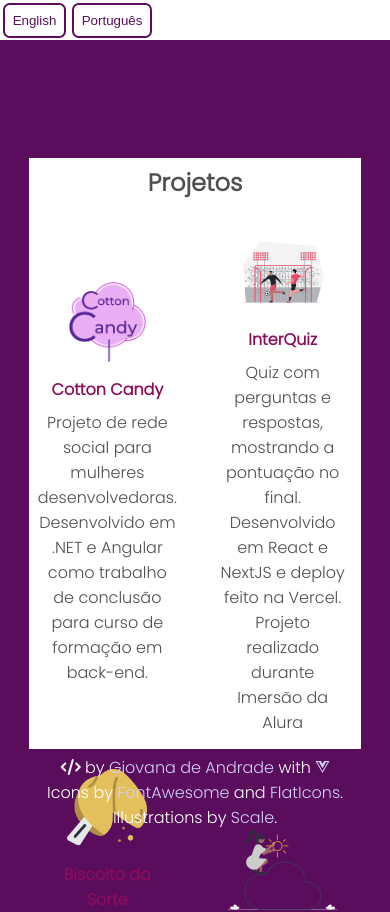
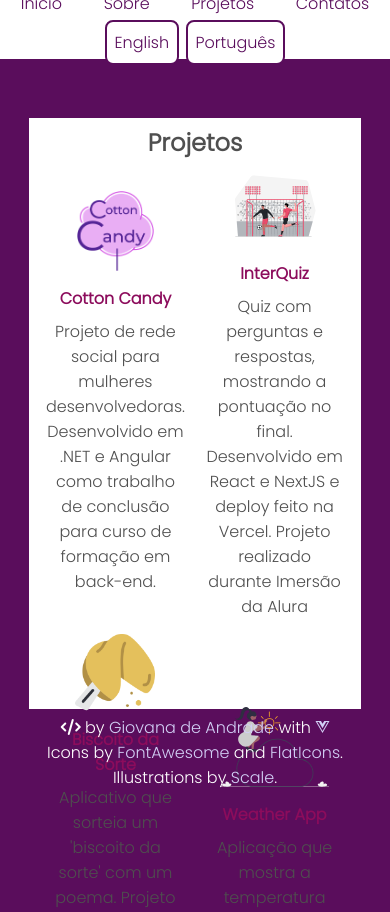
Before and after one commit to giovanaandrade/giovana-portfolio, a Vue app: page /projects in a window 390 px wide. Shown: the top 912 px of the page. Built offline with nearby package versions, Linux system fonts and the light colour scheme; the HTML template or start-up script is replaced by a standard one.

Commit message:
change styles and html

```diff
--- a/src/App.vue
+++ b/src/App.vue
@@ -1,17 +1,14 @@
 <template>
   <NavMenu />
-
-  <div class="container-page">
-    <div class="container">
-      <div class="component">
-        <router-view v-slot="{ Component }">
-          <transition name="page" mode="out-in">
-            <component :is="Component" />
-          </transition>
-        </router-view>
-      </div>
+  <main class="container-page">
+    <div class="container-component">
+      <router-view v-slot="{ Component }">
+        <transition name="page" mode="out-in">
+          <component :is="Component" />
+        </transition>
+      </router-view>
     </div>
-  </div>
+  </main>
   <Footer />
 </template>
 <script>
@@ -28,24 +25,61 @@
   margin: 0;
   padding: 0;
   box-sizing: border-box;
+  font-size: 16px;
 }
 a {
   text-decoration: none;
   color: #8c0c5c;
   transition: all 1s;
 }
-
 a:active,
 a:hover {
   text-decoration: none;
   color: #79cfff;
 }
-
 body {
   color: #4f4f4f;
   font-family: "Poppins", sans-serif;
-  font-size: 16px;
   background: rgb(90, 13, 92);
+}
+
+button {
+  font: 1em "Poppins", sans-serif;
+  padding: 0.7em;
+  background: #ffffff;
+  border: solid #5a0d5c 0.15em;
+  -webkit-border-radius: 0.5em;
+  -moz-border-radius: 0.5em;
+  border-radius: 0.5em;
+  text-decoration: none;
+  color: #5a0d5c;
+  cursor: pointer;
+  text-align: center;
+  transition: all 1s;
+}
+
+button:hover,
+button:active {
+  color: #ffffff;
+  background-color: #5a0d5c;
+}
+.container-page {
+  padding-top: 14vh;
+  display: flex;
+  justify-content: center;
+  align-content: center;
+}
+.container-component {
+  background-color: white;
+  width: 85vw;
+  height: 70vh;
+}
+h1 {
+  font-size: 2rem;
+}
+
+h2 {
+  font-size: 1.5rem;
 }
 .page-enter-active,
 .page-leave-active {
@@ -55,15 +89,4 @@
 .page-leave-to {
   opacity: 0;
 }
-.container-page {
-  padding-top: 14vh;
-  display: flex;
-  justify-content: center;
-  align-content: center;
-}
-.container {
-  background-color: white;
-  width: 85vw;
-  height: 70vh;
-}
 </style>
--- a/src/components/Footer.vue
+++ b/src/components/Footer.vue
@@ -34,13 +34,10 @@
 }
 
 footer a {
-  text-decoration: none;
   color: #d2cff5;
-  transition: all 1s;
 }
 
 footer a:hover {
-  text-decoration: none;
   text-shadow: 1px 1px 3px #8c0c5c;
   color: #79cfff;
 }
--- a/src/components/NavMenu.vue
+++ b/src/components/NavMenu.vue
@@ -2,12 +2,12 @@
   <nav class="menu">
     <ul>
       <li v-for="(route, index) in routes" :key="index">
-        <router-link class="link" :to="route.path"
+        <router-link class="menu-item" :to="route.path"
           ><span v-if="getterLanguage == db.english">{{ route.name }}</span
           ><span v-else>{{ route.nome }}</span></router-link
         >
       </li>
-      <li class="language">
+      <li>
         <button @click="translateToEnglish()">English</button>
         <button @click="translateToPortuguese()">Português</button>
       </li>
@@ -33,131 +33,44 @@
 </script>
 
 <style scoped>
-a,
-a:active,
-a:hover {
-  text-shadow: none;
-}
-
 .menu {
   background-color: white;
+  position: fixed;
+  width: 100%;
+  top: 0;
+  z-index: 1;
+  height: 7vh;
+  display: flex;
+  align-items: center;
 }
 
 .menu button {
   margin: 0.2em;
   padding: 0.5rem;
-  background: #ffffff;
-  border: solid #5a0d5c 0.15em;
-  -webkit-border-radius: 0.5em;
-  -moz-border-radius: 0.5em;
-  border-radius: 0.5em;
+}
+
+.menu-item {
   text-decoration: none;
   color: #5a0d5c;
-  display: inline-block;
-  cursor: pointer;
-  text-align: center;
   transition: all 1s;
+  padding: 2vh;
 }
-
 .menu button:hover,
-.menu button:active {
-  -webkit-border-radius: 0.5em;
-  -moz-border-radius: 0.5em;
-  border-radius: 0.5em;
+.menu button:active,
+.menu-item:hover {
   color: #ffffff;
   background-color: #5a0d5c;
-  border: solid #5a0d5c 0.15em;
-  text-decoration: none;
-}
-
-.menu .link {
-  text-decoration: none;
-  color: #5a0d5c;
-  transition: background-color 1s, color 1s;
 }
 
 .menu li {
   list-style: none;
 }
 
-@media (min-width: 768px) {
-  .menu {
-    position: fixed;
-    width: 100%;
-    top: 0;
-    z-index: 1;
-    height: 7vh;
-    display: flex;
-    align-items: center;
-  }
-
-  .menu ul {
-    width: 100vw;
-    display: flex;
-    justify-content: space-around;
-    flex-wrap: wrap;
-    align-items: center;
-  }
-
-  .menu .icon {
-    display: none;
-  }
-
-  .menu .link {
-    padding: 2vh;
-  }
-
-  .menu .link:hover {
-    background: #5a0d5c;
-    color: white;
-  }
-}
-
-@media screen and (max-width: 768px) {
-  .menu {
-    overflow: hidden;
-  }
-
-  .menu .link {
-    display: none;
-    height: 7vh;
-    justify-content: space-between;
-    align-items: center;
-  }
-  .menu .link.icon {
-    float: right;
-    display: flex;
-    height: 7vh;
-    padding-left: 8%;
-    padding-right: 5%;
-  }
-
-  .menu.responsive {
-    position: relative;
-  }
-
-  .menu.responsive ul {
-    height: 40%;
-    display: flex;
-    flex-direction: column;
-    justify-content: space-around;
-    flex-wrap: wrap;
-    padding-left: 3%;
-    padding-top: 2%;
-  }
-
-  .menu.responsive .link.icon {
-    position: absolute;
-    right: 0;
-    top: 0;
-    display: flex;
-    padding-left: 8%;
-    padding-right: 5%;
-  }
-  .menu.responsive .link {
-    float: none;
-    display: block;
-    text-align: left;
-  }
+.menu ul {
+  width: 100vw;
+  display: flex;
+  justify-content: space-around;
+  flex-wrap: wrap;
+  align-items: center;
 }
 </style>
--- a/src/views/About.vue
+++ b/src/views/About.vue
@@ -1,5 +1,5 @@
 <template>
-  <div class="about">
+  <section class="about">
     <h2>
       {{ this.getterLanguage.aboutPage.title }}
     </h2>
@@ -11,18 +11,14 @@
       {{ this.getterLanguage.aboutPage.skills }}
     </h3>
 
-    <div class="skills">
+    <article class="skills">
       <p>HTML, CSS, React e .NET</p>
-    </div>
+    </article>
 
-    <div class="curriculo">
-      <a href="./assets/Currículo.pdf" target="_blank" download>
-        <button class="botao-curriculo">
-          Download {{ this.getterLanguage.aboutPage.curriculum }}
-        </button>
-      </a>
-    </div>
-  </div>
+    <a href="./assets/Currículo.pdf" target="_blank" download>
+      <button>Download {{ this.getterLanguage.aboutPage.curriculum }}</button>
+    </a>
+  </section>
 </template>
 
 <script>
@@ -46,30 +42,4 @@
   justify-content: space-around;
   width: 95%;
 }
-.botao-curriculo {
-  font-size: 16px;
-  padding: 0.7em;
-  background: #ffffff;
-  border: solid #5a0d5c 0.15em;
-  -webkit-border-radius: 0.5em;
-  -moz-border-radius: 0.5em;
-  border-radius: 0.5em;
-  text-decoration: none;
-  color: #5a0d5c;
-  display: inline-block;
-  cursor: pointer;
-  text-align: center;
-  transition: all 1s;
-}
-
-.botao-curriculo:hover,
-.botao-curriculo:active {
-  -webkit-border-radius: 0.5em;
-  -moz-border-radius: 0.5em;
-  border-radius: 0.5em;
-  color: #ffffff;
-  background-color: #5a0d5c;
-  border: solid #5a0d5c 0.15em;
-  text-decoration: none;
-}
 </style>
--- a/src/views/Contact.vue
+++ b/src/views/Contact.vue
@@ -1,7 +1,7 @@
 <template>
   <section class="contact">
     <h2>{{ getterLanguage.contactPage.title }}</h2>
-    <div class="contact-icons">
+    <article class="contact-icons">
       <div
         v-for="(contact, index) in getterLanguage.contactPage.contacts"
         :key="index"
@@ -10,8 +10,9 @@
           <i :class="contact.class" />
         </a>
       </div>
-    </div>
+    </article>
     <ContactForm
+      class="contact-form"
       :name="getterLanguage.contactPage.form.name"
       :email="getterLanguage.contactPage.form.email"
       :message="getterLanguage.contactPage.form.message"
@@ -38,12 +39,8 @@
   margin-right: auto;
   display: flex;
   flex-direction: column;
-  justify-content: center;
-}
-
-.contact h2 {
+  justify-content: space-around;
   text-align: center;
-  padding-bottom: 2rem;
 }
 
 .contact-icons {
--- a/src/views/Home.vue
+++ b/src/views/Home.vue
@@ -1,18 +1,18 @@
 <template>
-  <div class="home">
-    <div class="title">
+  <section class="home">
+    <article class="title">
       <div class="hello">
         <h1>{{ getterLanguage.homePage.title }}</h1>
         <h1 class="name">Giovana!</h1>
         <h2>{{ getterLanguage.homePage.description }}</h2>
       </div>
-    </div>
+    </article>
     <img
       class="profile-photo"
       src="@/assets/fotoperfil.jpg"
       alt="Profile photo"
     />
-  </div>
+  </section>
 </template>
 
 <script>
--- a/src/views/Projects.vue
+++ b/src/views/Projects.vue
@@ -1,6 +1,7 @@
 <template>
-  <section class="projects">
-    <h2 class="title">{{ getterLanguage.projectsPage.title }}</h2>
+  <section class="container-projects">
+    <h2>{{ getterLanguage.projectsPage.title }}</h2>
+    <article class="projects">
       <div
         v-for="(project, index) in getterLanguage.projectsPage.projects"
         :key="index"
@@ -13,13 +14,12 @@
             :alt="project.title"
           />
         </a>
-      <div class="texto-projeto">
         <a :href="project.url" target="_blank">
           <h4>{{ project.title }}</h4>
         </a>
         <p>{{ project.description }}</p>
       </div>
-    </div>
+    </article>
   </section>
 </template>
 
@@ -32,39 +32,25 @@
 </script>
 
 <style scoped>
-.projects {
+.container-projects {
   padding: 2%;
-  height: 70vh;
-  display: flex;
-  flex-direction: column;
-  justify-content: center;
-  align-items: center;
-  display: grid;
-  grid-template-columns: 40% 40%;
-  grid-template-rows: auto auto auto;
-  gap: 2rem 3rem;
-  grid-auto-flow: row;
-  grid-template-areas:
-    "title title"
-    ". ."
-    ". .";
-}
-
-.title {
-  grid-area: title;
+  max-height: 70vh;
   text-align: center;
 }
 
+.projects {
+  display: flex;
+  flex-wrap: wrap;
+  align-items: center;
+  justify-content: space-around;
+}
+
 .card-project {
+  padding: 2%;
+  width: 47%;
   display: flex;
   flex-direction: column;
   align-items: center;
-}
-
-.texto-projeto {
-  display: flex;
-  flex-direction: column;
-  text-align: center;
 }
 
 .projects img {
```
Lines whose indentation alone changed are shown as unchanged.
